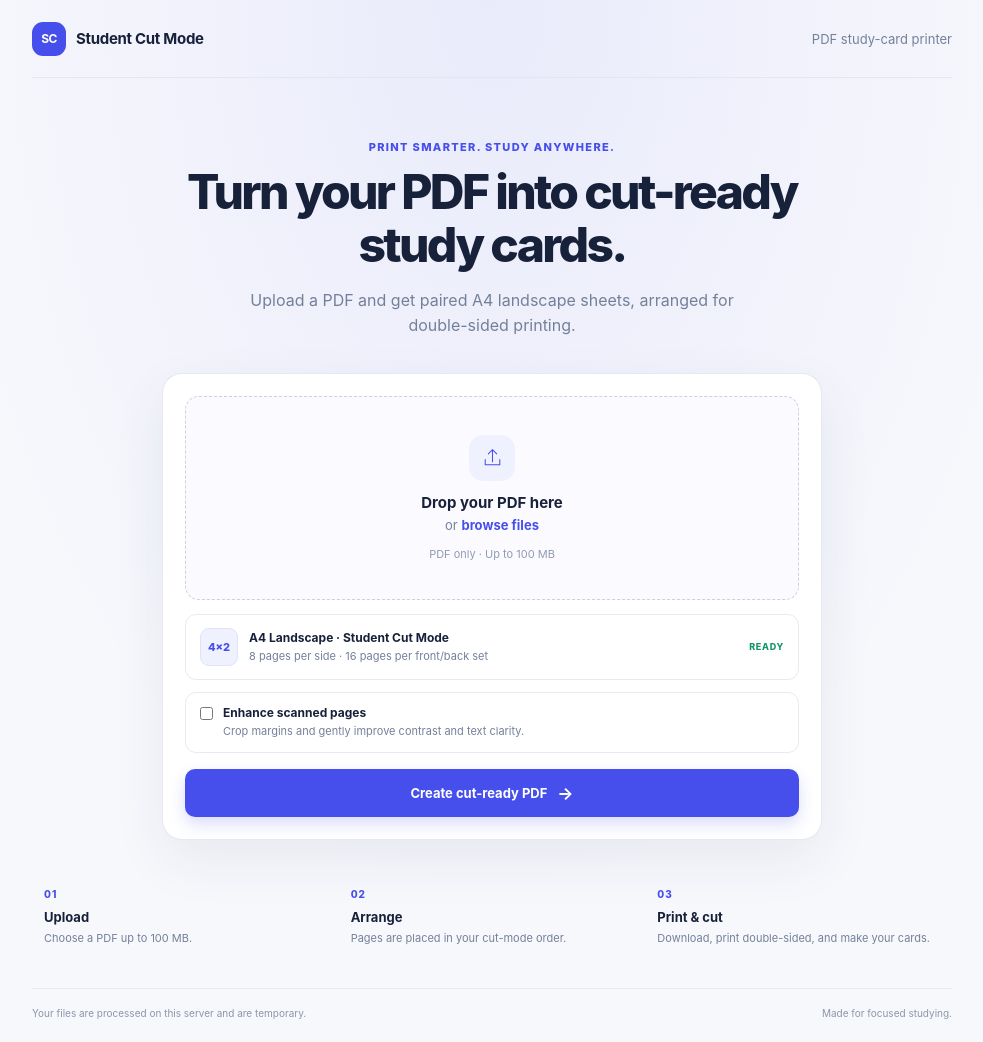
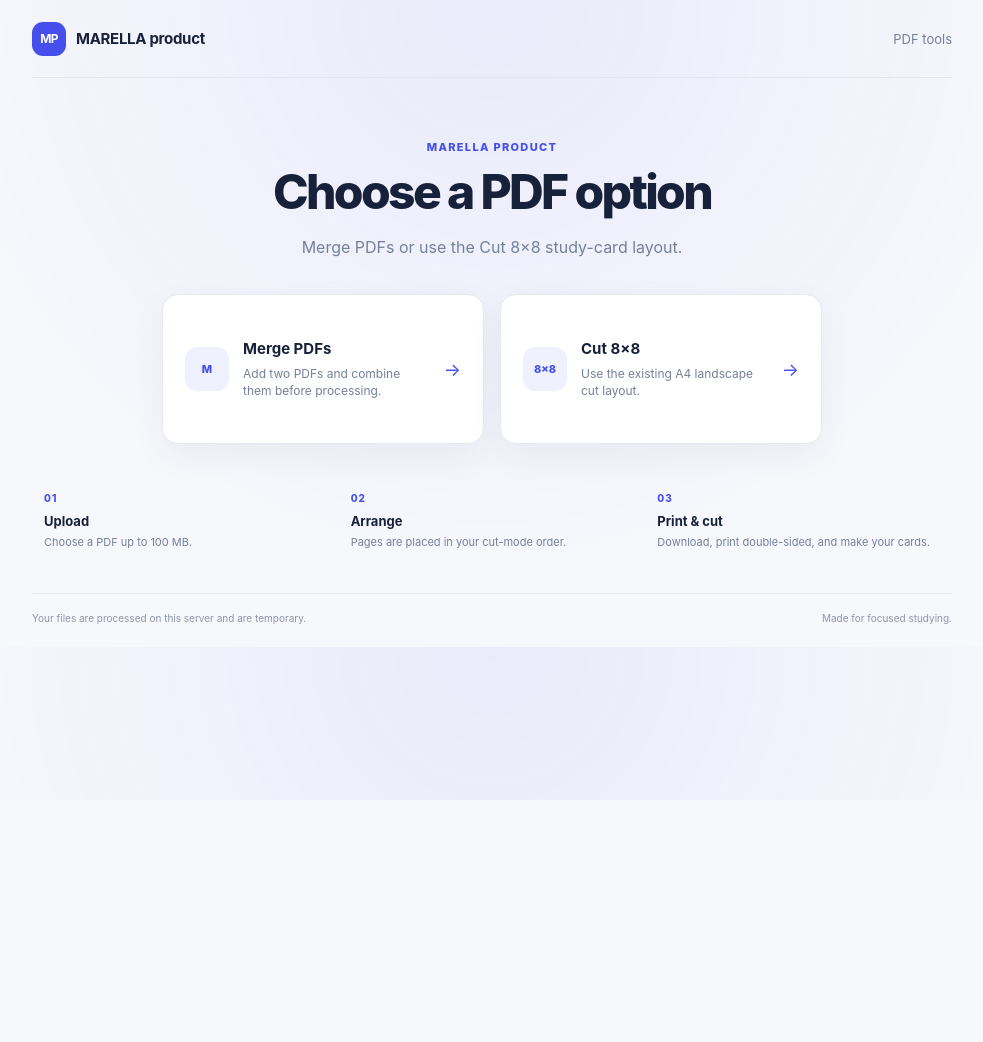
Before and after one commit to marella7/xerox_micro, a Flask app: page / in a window 1280 px wide. Shown: the whole page, without its empty margins (148-1131 px from the left). After the commit the page ends 718 px from the top, so only its background shows below. Run offline with Flask 3, Linux system fonts and the light colour scheme.

Commit message:
Add PDF mode selection and merging
Co-authored-by: Copilot <223556219+Copilot@users.noreply.github.com>

```diff
--- a/app.py
+++ b/app.py
@@ -23,7 +23,7 @@ FRONT_PAGE_OFFSETS = (0, 2, 4, 6, 8, 10, 12, 14)
 BACK_PAGE_OFFSETS = (7, 5, 3, 1, 15, 13, 11, 9)
 
 app = Flask(__name__)
-app.config["MAX_CONTENT_LENGTH"] = MAX_UPLOAD_BYTES + 1024 * 1024
+app.config["MAX_CONTENT_LENGTH"] = (MAX_UPLOAD_BYTES * 2) + 1024 * 1024
 app.config["JOBS_DIR"] = Path(app.instance_path) / "student_cut_jobs"
 app.config["JOBS_DIR"].mkdir(parents=True, exist_ok=True)
 
@@ -32,6 +32,27 @@ logging.basicConfig(level=logging.INFO)
 
 class PdfInputError(ValueError):
     """Raised when an uploaded file cannot be processed as a supported PDF."""
+
+
+def merge_pdf_inputs(input_data: list[bytes]) -> bytes:
+    """Merge PDFs in the order supplied and validate each PDF."""
+    with fitz.open() as merged_pdf:
+        for pdf_data in input_data:
+            if not pdf_data:
+                raise PdfInputError("An uploaded PDF is empty.")
+            try:
+                source_pdf = fitz.open(stream=pdf_data, filetype="pdf")
+            except (fitz.FileDataError, fitz.EmptyFileError) as exc:
+                raise PdfInputError("An uploaded file is not a valid PDF.") from exc
+
+            with source_pdf:
+                if source_pdf.needs_pass:
+                    raise PdfInputError("Password-protected PDFs are not supported.")
+                if len(source_pdf) == 0:
+                    raise PdfInputError("One of the PDFs does not contain any pages.")
+                merged_pdf.insert_pdf(source_pdf)
+
+        return merged_pdf.tobytes()
 
 
 def _is_scanned_page(page: fitz.Page) -> bool:
@@ -197,9 +218,22 @@ def process_pdf():
         return jsonify(error="Choose a PDF file to continue."), 400
 
     enhance_scanned = request.form.get("enhance_scanned") == "1"
+    merge_pdfs = request.form.get("merge_pdfs") == "1"
     input_data = uploaded_file.stream.read(MAX_UPLOAD_BYTES + 1)
     if len(input_data) > MAX_UPLOAD_BYTES:
         return jsonify(error="The PDF must be 100 MB or smaller."), 413
+
+    if merge_pdfs:
+        second_file = request.files.get("second_file")
+        if second_file is None or not second_file.filename:
+            return jsonify(error="Choose the second PDF to merge."), 400
+        second_data = second_file.stream.read(MAX_UPLOAD_BYTES + 1)
+        if len(second_data) > MAX_UPLOAD_BYTES:
+            return jsonify(error="The PDF must be 100 MB or smaller."), 413
+        try:
+            input_data = merge_pdf_inputs([input_data, second_data])
+        except PdfInputError as exc:
+            return jsonify(error=str(exc)), 400
 
     _cleanup_expired_jobs()
     job_id = uuid.uuid4().hex
--- a/static/app.js
+++ b/static/app.js
@@ -1,5 +1,9 @@
 const form = document.querySelector("#upload-form");
 const fileInput = document.querySelector("#pdf-file");
+const mergeCheckbox = document.querySelector("#merge-pdfs");
+const secondFileContainer = document.querySelector("#second-file");
+const secondFileInput = document.querySelector("#second-pdf-file");
+const secondFileLabel = document.querySelector("#second-file-label");
 const dropZone = document.querySelector("#drop-zone");
 const selectedFile = document.querySelector("#selected-file");
 const fileName = document.querySelector("#file-name");
@@ -16,9 +20,48 @@ const resultSummary = document.querySelector("#result-summary");
 const frontPreview = document.querySelector("#front-preview");
 const backPreview = document.querySelector("#back-preview");
 const downloadLink = document.querySelector("#download-link");
+const modeOptions = document.querySelector("#mode-options");
+const mergeModeButton = document.querySelector("#merge-mode");
+const cutModeButton = document.querySelector("#cut-mode");
+const workspace = document.querySelector("#workspace");
+const backButton = document.querySelector("#back-button");
+const hero = document.querySelector(".hero");
+const mergeOption = mergeCheckbox?.closest(".enhancement-option");
 
 const maxFileSize = 100 * 1024 * 1024;
 const bytesInMegabyte = 1024 * 1024;
+
+function openMode(mode) {
+  modeOptions.hidden = true;
+  workspace.hidden = false;
+  hero.hidden = true;
+
+  if (mode === "merge") {
+    mergeCheckbox.checked = true;
+    if (mergeOption) mergeOption.hidden = true;
+    secondFileContainer.hidden = false;
+  } else {
+    mergeCheckbox.checked = false;
+    if (mergeOption) mergeOption.hidden = true;
+    secondFileContainer.hidden = true;
+  }
+}
+
+mergeModeButton.addEventListener("click", () => openMode("merge"));
+cutModeButton.addEventListener("click", () => openMode("cut"));
+
+backButton.addEventListener("click", () => {
+  modeOptions.hidden = false;
+  workspace.hidden = true;
+  hero.hidden = false;
+  mergeCheckbox.checked = false;
+  if (mergeOption) mergeOption.hidden = false;
+  secondFileContainer.hidden = true;
+  secondFileInput.value = "";
+  secondFileLabel.textContent = "Choose the second PDF";
+  statusMessage.textContent = "";
+  resultPanel.hidden = true;
+});
 
 function formatFileSize(bytes) {
   return `${(bytes / bytesInMegabyte).toFixed(1)} MB`;
@@ -54,6 +97,36 @@ function selectFile(file) {
 }
 
 fileInput.addEventListener("change", () => selectFile(fileInput.files[0]));
+
+mergeCheckbox.addEventListener("change", () => {
+  secondFileContainer.hidden = !mergeCheckbox.checked;
+  if (!mergeCheckbox.checked) {
+    secondFileInput.value = "";
+    secondFileLabel.textContent = "Choose the second PDF";
+  }
+});
+
+secondFileInput.addEventListener("change", () => {
+  const file = secondFileInput.files[0];
+  statusMessage.textContent = "";
+  if (!file) {
+    secondFileLabel.textContent = "Choose the second PDF";
+    return;
+  }
+  if (!file.name.toLowerCase().endsWith(".pdf")) {
+    secondFileInput.value = "";
+    secondFileLabel.textContent = "Choose the second PDF";
+    statusMessage.textContent = "Choose a PDF file.";
+    return;
+  }
+  if (file.size > maxFileSize) {
+    secondFileInput.value = "";
+    secondFileLabel.textContent = "Choose the second PDF";
+    statusMessage.textContent = "Each PDF must be 100 MB or smaller.";
+    return;
+  }
+  secondFileLabel.textContent = file.name;
+});
 
 removeFileButton.addEventListener("click", () => {
   selectFile(null);
@@ -94,6 +167,10 @@ form.addEventListener("submit", (event) => {
   const file = fileInput.files[0];
   if (!file) {
     statusMessage.textContent = "Choose a PDF file to continue.";
+    return;
+  }
+  if (mergeCheckbox.checked && !secondFileInput.files[0]) {
+    statusMessage.textContent = "Choose the second PDF to merge.";
     return;
   }
 
--- a/static/style.css
+++ b/static/style.css
@@ -103,6 +103,84 @@ input {
   color: var(--muted);
   font-size: 16px;
   line-height: 1.6;
+}
+
+.mode-options {
+  width: min(100%, 660px);
+  display: grid;
+  grid-template-columns: repeat(2, minmax(0, 1fr));
+  gap: 16px;
+  margin: 0 auto 42px;
+}
+
+.mode-card {
+  min-height: 150px;
+  display: grid;
+  grid-template-columns: auto 1fr auto;
+  align-items: center;
+  gap: 14px;
+  padding: 22px;
+  border: 1px solid var(--line);
+  border-radius: 16px;
+  color: var(--ink);
+  background: var(--surface);
+  box-shadow: 0 12px 35px rgba(34, 43, 82, 0.06);
+  cursor: pointer;
+  text-align: left;
+  transition: border-color 150ms ease, transform 150ms ease, box-shadow 150ms ease;
+}
+
+.mode-card:hover {
+  border-color: #afb5f6;
+  box-shadow: 0 16px 40px rgba(70, 79, 235, 0.12);
+  transform: translateY(-2px);
+}
+
+.mode-icon {
+  width: 44px;
+  height: 44px;
+  display: grid;
+  place-items: center;
+  border-radius: 12px;
+  color: var(--blue);
+  background: var(--blue-soft);
+  font-size: 11px;
+  font-weight: 850;
+}
+
+.mode-copy {
+  display: grid;
+  gap: 7px;
+}
+
+.mode-copy strong {
+  font-size: 15px;
+}
+
+.mode-copy span {
+  color: var(--muted);
+  font-size: 12px;
+  line-height: 1.45;
+}
+
+.mode-arrow {
+  color: var(--blue);
+  font-size: 18px;
+}
+
+.back-button {
+  margin-bottom: 14px;
+  padding: 6px 0;
+  border: 0;
+  color: var(--muted);
+  background: transparent;
+  cursor: pointer;
+  font-size: 12px;
+  font-weight: 700;
+}
+
+.back-button:hover {
+  color: var(--blue);
 }
 
 .workspace {
--- a/templates/index.html
+++ b/templates/index.html
@@ -7,30 +7,50 @@
       name="description"
       content="Arrange PDF pages into duplex-ready A4 landscape study cards."
     >
-    <title>Student Cut Mode</title>
-    <link rel="stylesheet" href="{{ url_for('static', filename='style.css') }}">
-    <script src="{{ url_for('static', filename='app.js') }}" defer></script>
+    <title>MARELLA product</title>
+    <link rel="stylesheet" href="{{ url_for('static', filename='style.css', v='20261122') }}">
+    <script src="{{ url_for('static', filename='app.js', v='20261122') }}" defer></script>
   </head>
   <body>
     <main class="page-shell">
       <header class="site-header">
-        <a class="brand" href="/" aria-label="Student Cut Mode home">
-          <span class="brand-mark" aria-hidden="true">SC</span>
-          <span>Student Cut Mode</span>
+        <a class="brand" href="/" aria-label="MARELLA product home">
+          <span class="brand-mark" aria-hidden="true">MP</span>
+          <span>MARELLA product</span>
         </a>
-        <span class="header-note">PDF study-card printer</span>
+        <span class="header-note">PDF tools</span>
       </header>
 
       <section class="hero" aria-labelledby="page-title">
-        <p class="eyebrow">Print smarter. Study anywhere.</p>
-        <h1 id="page-title">Turn your PDF into cut-ready study cards.</h1>
+        <p class="eyebrow">MARELLA product</p>
+        <h1 id="page-title">Choose a PDF option</h1>
         <p class="hero-copy">
-          Upload a PDF and get paired A4 landscape sheets, arranged for
-          double-sided printing.
+          Merge PDFs or use the Cut 8×8 study-card layout.
         </p>
       </section>
 
-      <section class="workspace" aria-label="PDF conversion">
+      <section class="mode-options" id="mode-options" aria-label="Choose PDF option">
+        <button class="mode-card" id="merge-mode" type="button">
+          <span class="mode-icon" aria-hidden="true">M</span>
+          <span class="mode-copy">
+            <strong>Merge PDFs</strong>
+            <span>Add two PDFs and combine them before processing.</span>
+          </span>
+          <span class="mode-arrow" aria-hidden="true">&rarr;</span>
+        </button>
+
+        <button class="mode-card" id="cut-mode" type="button">
+          <span class="mode-icon" aria-hidden="true">8×8</span>
+          <span class="mode-copy">
+            <strong>Cut 8×8</strong>
+            <span>Use the existing A4 landscape cut layout.</span>
+          </span>
+          <span class="mode-arrow" aria-hidden="true">&rarr;</span>
+        </button>
+      </section>
+
+      <section class="workspace" id="workspace" aria-label="PDF conversion" hidden>
+        <button class="back-button" id="back-button" type="button">&larr; Back to options</button>
         <form id="upload-form">
           <label class="drop-zone" id="drop-zone" for="pdf-file">
             <span class="upload-icon" aria-hidden="true">
@@ -53,6 +73,22 @@
             <button class="remove-file" id="remove-file" type="button" aria-label="Remove selected file">
               &times;
             </button>
+          </div>
+
+          <label class="enhancement-option" for="merge-pdfs">
+            <input id="merge-pdfs" name="merge_pdfs" type="checkbox" value="1">
+            <span>
+              <strong>Merge PDFs</strong>
+              <span>Add a second PDF after this PDF before creating the cut-ready sheets.</span>
+            </span>
+          </label>
+
+          <div class="second-file" id="second-file" hidden>
+            <label class="second-file-drop" for="second-pdf-file">
+              <strong id="second-file-label">Choose the second PDF</strong>
+              <span>PDF only · Up to 100 MB</span>
+              <input id="second-pdf-file" name="second_file" type="file" accept="application/pdf,.pdf">
+            </label>
           </div>
 
           <div class="layout-card">
```
Also changed, not shown: other parts of static/style.css (+44 -0 lines), tests/test_app.py (+48 -1 lines), README.md.
